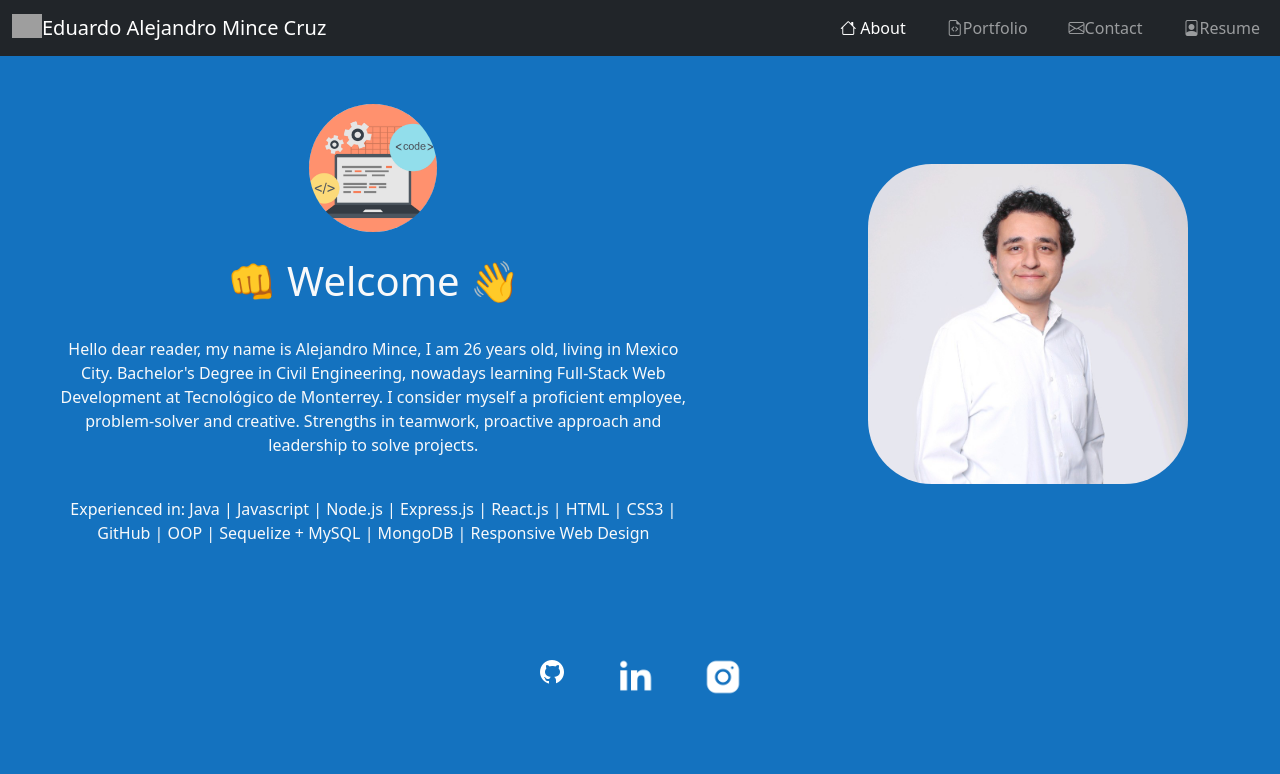
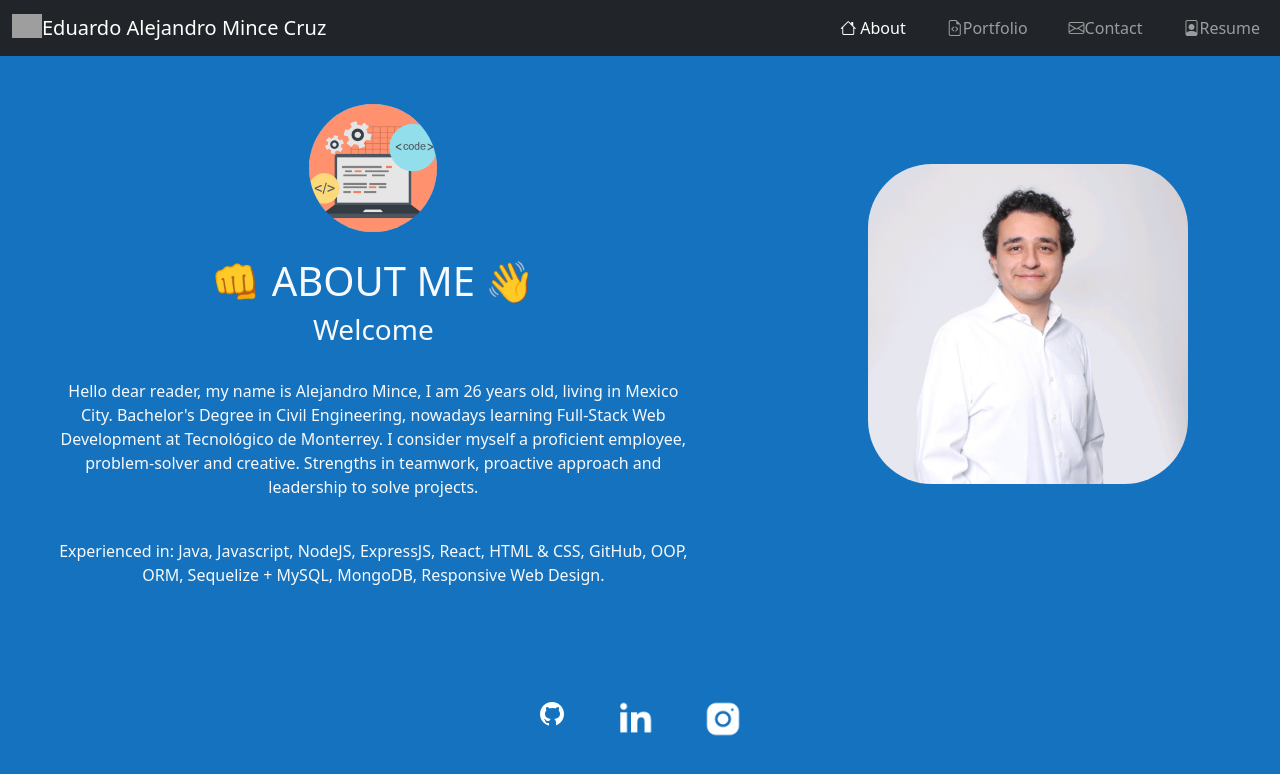
Before and after one commit to aletsmc07/React-Portfolio, a React (Create React App) app: page / in a window 1280 px wide. Shown: the top 774 px of the page. Built offline with nearby package versions, Linux system fonts and the light colour scheme; grey boxes are pictures that could not be loaded.

Commit message:
Update About.jsx
Changed some visual componentes and text

```diff
--- a/src/Components/About/About.jsx
+++ b/src/Components/About/About.jsx
@@ -21,8 +21,9 @@ const About = () => {
             <div className="d-flex justify-content-center">
                 <img className="picture" src={picture} alt="Developer" style={styles.picture}/>
             </div>
-            <div className="d-flex justify-content-center align-items-end">
-                <h1 className="px-3">&#128074; Welcome &#128075;</h1>
+            <div className="d-flex flex-column justify-content-center align-items-center">
+                <h1 className="px-3">&#128074; ABOUT ME &#128075;</h1>
+                <h3>Welcome</h3>
             </div>
               <br/>
               <p className="text-center">
@@ -32,8 +33,8 @@ const About = () => {
               </p>
               <br />
               <p className="text-center">
-              Experienced in: Java | Javascript | Node.js | Express.js | React.js | HTML | CSS3 | GitHub | OOP | Sequelize +
-              MySQL | MongoDB | Responsive Web Design
+              Experienced in: Java, Javascript, NodeJS, ExpressJS, React, HTML & CSS, GitHub, OOP, ORM, Sequelize +
+              MySQL, MongoDB, Responsive Web Design.
               </p>
           </div>
           <div className="col-md-4 p-5">
```
